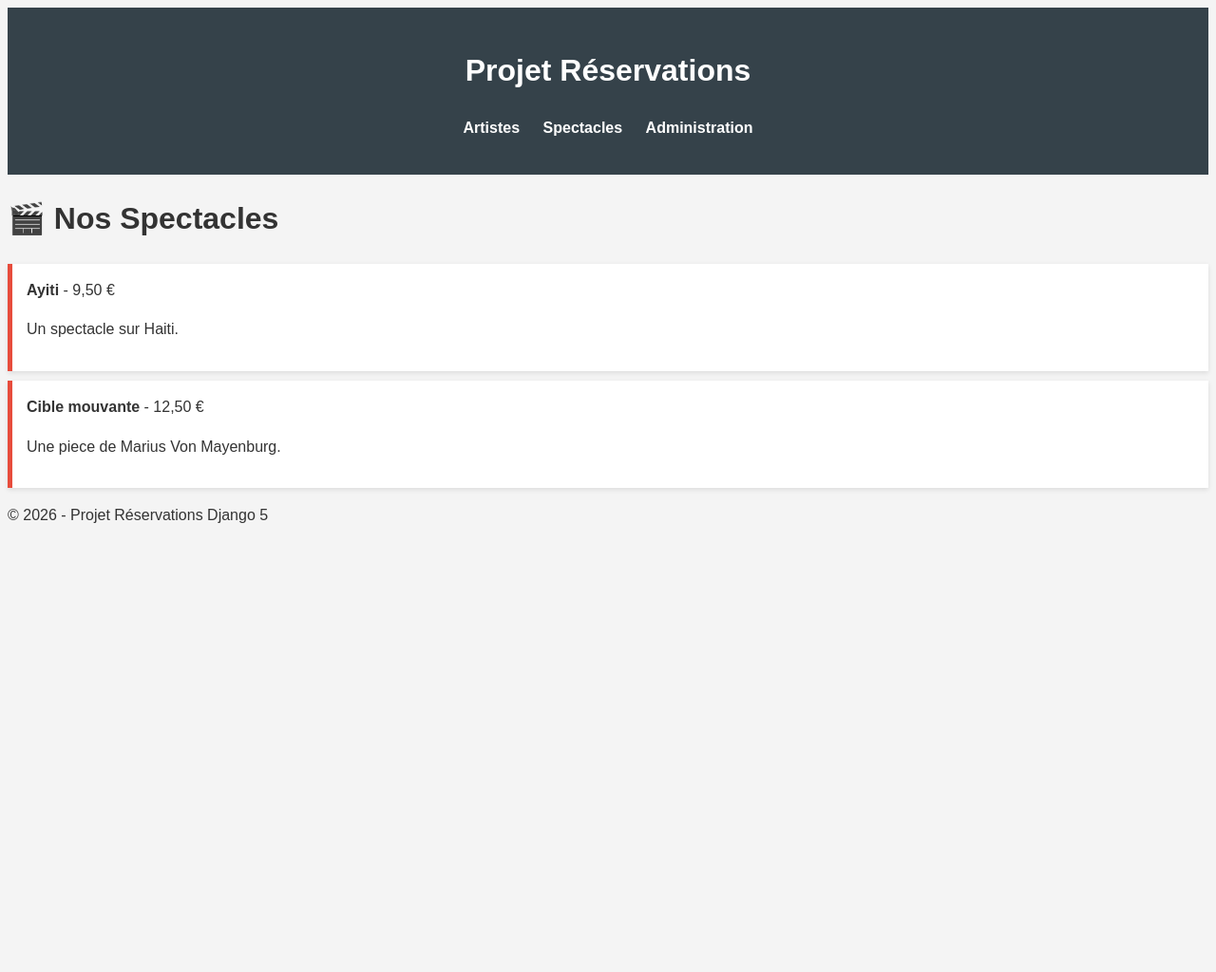
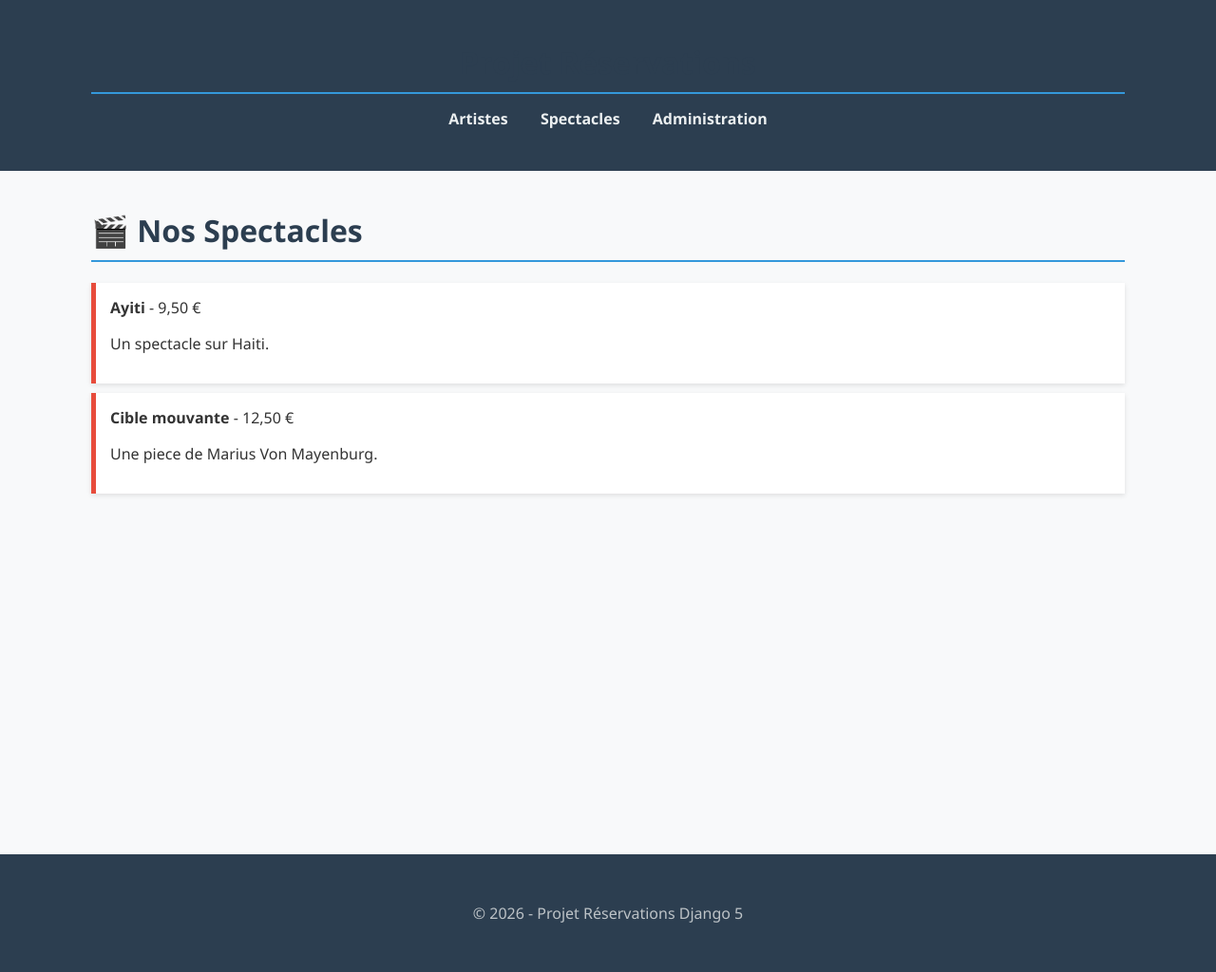
Before and after one commit to hichamgh23/reservationsDjango202, a Django app: page /shows/ in a window 1280 px wide. Shown: the whole page at 95% size. Before the commit the page ends 551 px from the top, so only its background shows below. Run offline with Django 5.2, Linux system fonts and the light colour scheme; data comes from the database, SQL or seed files in the repository; parts of the project's set-up code (start-up, migrations or seed data) failed here and were passed over.

Commit message:
style css fait

```diff
--- a/static/css/style.css
+++ b/static/css/style.css
@@ -1 +1,84 @@
-body { font-family: Arial, sans-serif; background-color: #f4f4f4; color: #333; line-height: 1.6; } header { background: #35424a; color: #ffffff; padding: 20px; text-align: center; } nav ul { padding: 0; list-style: none; } nav ul li { display: inline; margin: 0 10px; } nav a { color: #ffffff; text-decoration: none; font-weight: bold; }
+/* Style Général */
+body {
+    font-family: 'Segoe UI', Arial, sans-serif;
+    background-color: #f8f9fa;
+    margin: 0;
+    padding: 0;
+    color: #333;
+}
+
+.container {
+    width: 85%;
+    max-width: 1200px;
+    margin: 0 auto;
+    padding: 20px;
+}
+
+/* En-tête (Header) */
+header {
+    background-color: #2c3e50;
+    color: #ffffff;
+    padding: 1.5rem 0;
+    text-align: center;
+}
+
+header h1 {
+    margin: 0 0 15px 0;
+}
+
+/* Navigation */
+nav ul {
+    list-style: none;
+    padding: 0;
+    margin: 0;
+}
+
+nav ul li {
+    display: inline;
+    margin: 0 15px;
+}
+
+nav a {
+    color: #ecf0f1;
+    text-decoration: none;
+    font-weight: bold;
+    transition: color 0.3s;
+}
+
+nav a:hover {
+    color: #3498db;
+}
+
+/* Contenu Principal */
+main {
+    min-height: 80vh;
+}
+
+h1 {
+    color: #2c3e50;
+    border-bottom: 2px solid #3498db;
+    padding-bottom: 10px;
+}
+
+/* Style des cartes (pour les spectacles et artistes) */
+article {
+    background: #ffffff;
+    padding: 20px;
+    margin-bottom: 20px;
+    border-radius: 8px;
+    box-shadow: 0 2px 5px rgba(0,0,0,0.1);
+}
+
+article h2 {
+    margin-top: 0;
+    color: #2980b9;
+}
+
+/* Pied de page (Footer) */
+footer {
+    background-color: #2c3e50;
+    color: #bdc3c7;
+    text-align: center;
+    padding: 15px 0;
+    margin-top: 40px;
+}
```
Also changed, not shown: reservations/settings.py (+10 -18 lines).
